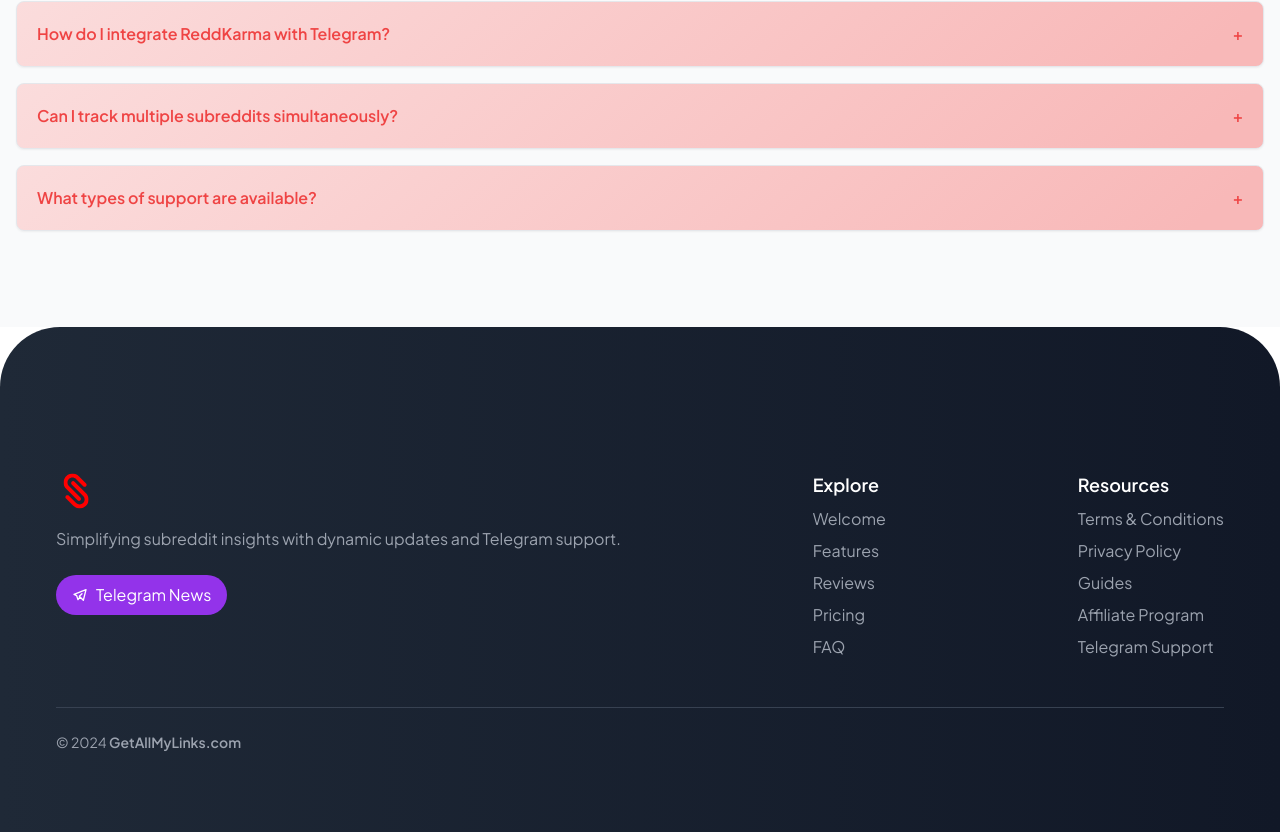
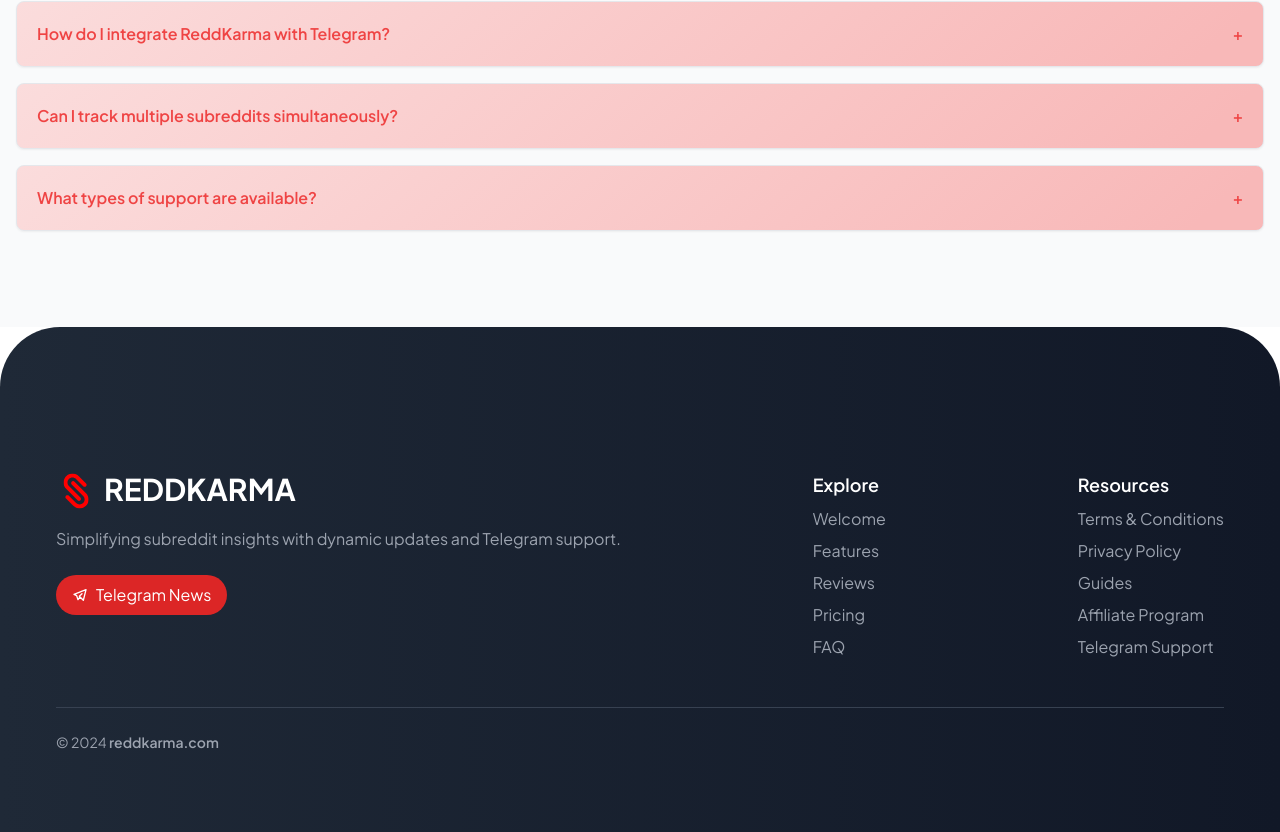
Before and after one commit to sandkingdev/landing-page-example, a Next.js app: page / in a window 1280 px wide. Shown: the part 6382-7214 px from the top of the page. Built offline with nearby package versions, Linux system fonts and the light colour scheme.

Commit message:
landing page completed

```diff
--- a/components/Layout/Footer/index.tsx
+++ b/components/Layout/Footer/index.tsx
@@ -15,12 +15,19 @@ const Footer = () => {
             <div className="w-full mx-auto px-4 py-10">
               <div className="sm:flex sm:justify-between">
                 <div className="mb-6 sm:mb-0">
-                  <Logo textColor="white" />
+                  <div className="flex flex-row">
+                    <Logo textColor="text-red-100" />
+                    <span
+                      className="ml-2 text-3xl font-bold text-white" // Hide text on small screens (less than 425px)
+                    >
+                      REDDKARMA
+                    </span>
+                  </div>
                   <p className="text-gray-400 mt-4">
                     Simplifying subreddit insights with dynamic updates and
                     Telegram support.
                   </p>
-                  <button className="mt-6 bg-purple-600 hover:bg-purple-700 text-white py-2 px-4 rounded-full flex items-center space-x-2">
+                  <button className="mt-6 bg-red-600 hover:bg-red-300 text-white py-2 px-4 rounded-full flex items-center space-x-2">
                     <TbBrandTelegram />
                     <span>Telegram News</span>
                   </button>
@@ -91,8 +98,7 @@ const Footer = () => {
               </div>
               <div className="mt-12 border-t border-gray-700 pt-6 flex flex-col lg:flex-row justify-between items-center">
                 <p className="text-gray-400 text-sm">
-                  © 2024{" "}
-                  <span className="font-semibold">GetAllMyLinks.com</span>
+                  © 2024 <span className="font-semibold">reddkarma.com</span>
                 </p>
               </div>
             </div>
```
